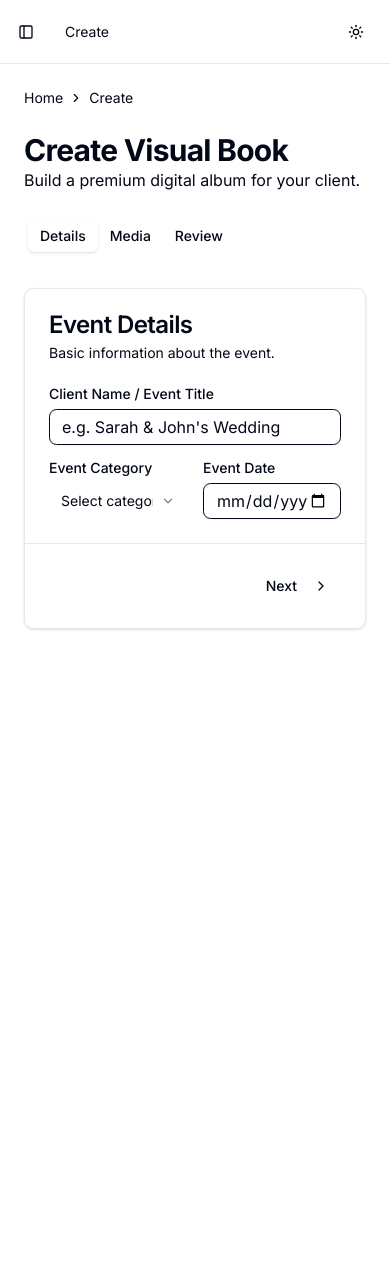
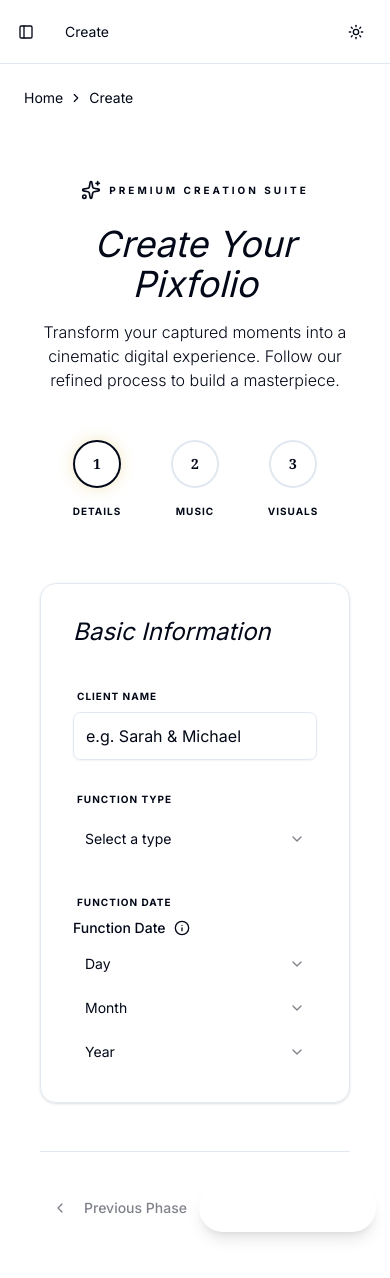
Before and after one commit to Sahil-Prajapati-8917/Album, a React (Vite) app in the folder frontend/: page /create in a window 390 px wide. Shown: the top 1278 px of the page. Before the commit the page ends 844 px from the top, so only its background shows below. Built offline with nearby package versions, Linux system fonts and the light colour scheme; a web font is replaced by a local one.

Commit message:
feat: Implement image previews for front and back covers and refine file upload UI with updated labels and styling.

```diff
--- a/frontend/src/features/album/pages/CreateNew.jsx
+++ b/frontend/src/features/album/pages/CreateNew.jsx
@@ -1,33 +1,32 @@
 import { useState } from 'react'
 import { useNavigate } from 'react-router-dom'
 import {
-  Save, ChevronRight, ChevronLeft, Upload, Music,
-  Image as ImageIcon, CheckCircle2, X,
+  ChevronRight, ChevronLeft, Sparkles, Wand2
 } from 'lucide-react'
 import { Button } from '@/components/ui/button'
-import { Input } from '@/components/ui/input'
-import { Label } from '@/components/ui/label'
-import { Tabs, TabsContent, TabsList, TabsTrigger } from "@/components/ui/tabs"
-import {
-  Card, CardContent, CardDescription, CardFooter, CardHeader, CardTitle,
-} from "@/components/ui/card"
-import {
-  Select, SelectContent, SelectItem, SelectTrigger, SelectValue,
-} from "@/components/ui/select"
-import { Separator } from "@/components/ui/separator"
-import { Badge } from '@/components/ui/badge'
+import { motion, AnimatePresence } from 'framer-motion'
+
+// Modular Components
+import CreateSteps from '../components/CreateSteps'
+import BasicInfoStep from '../components/BasicInfoStep'
+import MusicSelectionStep from '../components/MusicSelectionStep'
+import VisualsStep from '../components/VisualsStep'
+import VisualBookViewer from '../components/VisualBookViewer'
 
 const CreateNew = () => {
   const navigate = useNavigate()
-  const [activeTab, setActiveTab] = useState("basic")
+  const [currentStep, setCurrentStep] = useState(1)
   const [isSubmitting, setIsSubmitting] = useState(false)
+  const [isPreviewMode, setIsPreviewMode] = useState(false)
+  const [isPlaying, setIsPlaying] = useState(false)
+  const [errors, setErrors] = useState({})
 
   const [formData, setFormData] = useState({
     clientName: '',
     functionType: '',
     functionDate: '',
-    musicTrack: 'wedding-bells.mp3',
-    volume: 50,
+    musicTrack: 'romantic-wedding.mp3',
+    volume: 60,
     frontCover: null,
     backCover: null,
     innerSheets: []
@@ -40,316 +39,248 @@ const CreateNew = () => {
   ]
 
   const defaultMusicTracks = [
-    { name: 'Wedding Bells', file: 'wedding-bells.mp3' },
-    { name: 'Celebration Theme', file: 'celebration.mp3' },
-    { name: 'Romantic Melody', file: 'romantic.mp3' },
-    { name: 'Party Beats', file: 'party-beats.mp3' },
-    { name: 'Corporate Tune', file: 'corporate.mp3' }
+    { name: 'Romantic Wedding', file: 'romantic-wedding.mp3' },
+    { name: 'Celebration Joy', file: 'celebration-joy.mp3' },
+    { name: 'Classic Elegance', file: 'classic-elegance.mp3' },
+    { name: 'Modern Love', file: 'modern-love.mp3' },
+    { name: 'Ambient Soft', file: 'ambient-soft.mp3' }
   ]
 
-  const handleChange = (field, value) => {
-    setFormData(prev => ({ ...prev, [field]: value }))
+  const steps = [
+    { id: 1, title: 'Details', description: 'Event Information' },
+    { id: 2, title: 'Music', description: 'Background Score' },
+    { id: 3, title: 'Visuals', description: 'Photos & Covers' },
+  ]
+
+  const toTitleCase = (str) => {
+    if (!str) return ''
+    return str.split('-').map(word => word.charAt(0).toUpperCase() + word.slice(1)).join(' ')
   }
 
   const handleFileUpload = (e, field) => {
     const file = e.target.files[0]
-    if (file) handleChange(field, file)
+    if (file) {
+      setFormData(prev => ({ ...prev, [field]: file }))
+      if (errors[field]) setErrors(prev => ({ ...prev, [field]: '' }))
+    }
   }
 
   const handleMultipleFileUpload = (e) => {
     const files = Array.from(e.target.files)
     setFormData(prev => ({ ...prev, innerSheets: [...prev.innerSheets, ...files] }))
+    if (errors.innerSheets) setErrors(prev => ({ ...prev, innerSheets: '' }))
   }
 
-  const removeSheet = (index) => {
+  const removeFile = (index) => {
     setFormData(prev => ({
       ...prev,
       innerSheets: prev.innerSheets.filter((_, i) => i !== index)
     }))
   }
 
-  const handleSubmit = async (e) => {
-    e.preventDefault()
+  const toggleMusic = () => setIsPlaying(!isPlaying)
+
+  const validateStep = () => {
+    const newErrors = {}
+    if (currentStep === 1) {
+      if (!formData.clientName) newErrors.clientName = 'Client name is required'
+      if (!formData.functionType) newErrors.functionType = 'Event type is required'
+      if (!formData.functionDate) newErrors.functionDate = 'Event date is required'
+    } else if (currentStep === 3) {
+      if (!formData.frontCover) newErrors.frontCover = 'First page (front cover) is required'
+      if (!formData.backCover) newErrors.backCover = 'Last page (back cover) is required'
+      if (formData.innerSheets.length === 0) newErrors.innerSheets = 'At least one inner sheet is required'
+    }
+    setErrors(newErrors)
+    return Object.keys(newErrors).length === 0
+  }
+
+  const nextStep = () => {
+    if (validateStep()) {
+      setCurrentStep(prev => prev + 1)
+    }
+  }
+
+  const prevStep = () => {
+    setCurrentStep(prev => prev - 1)
+  }
+
+  const generateSpreads = () => {
+    const spreads = []
+    const allPhotos = [
+      formData.frontCover,
+      ...formData.innerSheets,
+      formData.backCover
+    ].filter(Boolean)
+
+    // Convert File objects to URLs for the viewer
+    const photoUrls = allPhotos.map(file => {
+      if (file instanceof File) {
+        return URL.createObjectURL(file)
+      }
+      return file
+    })
+
+    // Create spreads (2 photos per spread)
+    for (let i = 0; i < photoUrls.length; i += 2) {
+      spreads.push({
+        id: Math.floor(i / 2) + 1,
+        leftPage: { image: photoUrls[i], caption: "" },
+        rightPage: { image: photoUrls[i + 1] || photoUrls[i], caption: "" }
+      })
+    }
+    return spreads
+  }
+
+  const handleSubmit = async () => {
+    if (!validateStep()) return
+
     setIsSubmitting(true)
+    // Simulate API call
     setTimeout(() => {
       const albumId = Date.now()
       const newAlbum = {
-        id: `TASK-${albumId.toString().slice(-4)}`,
-        albumName: `${formData.clientName} - ${formData.functionType}`,
+        id: `ALBUM-${albumId.toString().slice(-4)}`,
+        albumName: formData.clientName,
+        clientName: formData.clientName,
+        functionDate: formData.functionDate,
+        functionType: formData.functionType,
+        songName: defaultMusicTracks.find(t => t.file === formData.musicTrack)?.name || 'Standard',
         totalSheets: formData.innerSheets.length + 2,
-        clientName: formData.clientName,
-        date: formData.functionDate,
-        type: formData.functionType.charAt(0).toUpperCase() + formData.functionType.slice(1),
-        status: 'Todo',
-        priority: 'Medium',
+        status: 'Done',
+        priority: 'High',
         label: 'Feature',
         views: '0',
+        spreads: generateSpreads()
       }
+
       const existingAlbums = JSON.parse(localStorage.getItem('albums') || '[]')
       localStorage.setItem('albums', JSON.stringify([...existingAlbums, newAlbum]))
+
       setIsSubmitting(false)
-      navigate('/all-pixfolio')
-    }, 1500)
+      setIsPreviewMode(true)
+    }, 2000)
   }
 
-  const steps = [
-    { id: 'basic', label: 'Details', step: 1 },
-    { id: 'media', label: 'Media', step: 2 },
-    { id: 'review', label: 'Review', step: 3 },
-  ]
-
-  const currentStep = steps.findIndex(s => s.id === activeTab) + 1
+  if (isPreviewMode) {
+    return (
+      <div className="fixed inset-0 z-[100] bg-background">
+        <VisualBookViewer
+          spreads={generateSpreads()}
+          title={formData.clientName}
+        />
+        <div className="fixed bottom-8 right-8 z-[110] flex gap-4">
+          <Button
+            variant="outline"
+            onClick={() => setIsPreviewMode(false)}
+            className="border-gold/30 text-gold hover:bg-gold/5"
+          >
+            Back to Edit
+          </Button>
+          <Button
+            onClick={() => navigate('/all-pixfolio')}
+            className="bg-gold hover:bg-gold/90 text-white shadow-xl"
+          >
+            Go to All Pixfolios
+          </Button>
+        </div>
+      </div>
+    )
+  }
 
   return (
-    <div className="flex-1 space-y-6">
-      <div>
-        <h1 className="text-3xl font-bold tracking-tight">Create Visual Book</h1>
-        <p className="text-muted-foreground">
-          Build a premium digital album for your client.
+    <div className="max-w-5xl mx-auto py-10 px-4 sm:px-6 lg:px-8">
+      <div className="text-center mb-12">
+        <motion.div
+          initial={{ opacity: 0, y: -20 }}
+          animate={{ opacity: 1, y: 0 }}
+          className="inline-flex items-center justify-center p-2 bg-gold/5 rounded-full mb-4"
+        >
+          <Sparkles className="h-5 w-5 text-gold mr-2" />
+          <span className="text-[10px] font-bold uppercase tracking-[0.3em] text-gold">Premium Creation Suite</span>
+        </motion.div>
+        <h1 className="text-4xl sm:text-5xl font-serif text-foreground mb-4 italic">Create Your Pixfolio</h1>
+        <p className="text-muted-foreground font-light max-w-2xl mx-auto">
+          Transform your captured moments into a cinematic digital experience. Follow our refined process to build a masterpiece.
         </p>
       </div>
 
-      <Tabs value={activeTab} onValueChange={setActiveTab} className="space-y-6">
-        <TabsList>
-          {steps.map(s => (
-            <TabsTrigger key={s.id} value={s.id}>
-              {s.label}
-            </TabsTrigger>
-          ))}
-        </TabsList>
+      <CreateSteps steps={steps} currentStep={currentStep} />
 
-        {/* Step 1: Basic Details */}
-        <TabsContent value="basic">
-          <Card className="max-w-2xl">
-            <CardHeader>
-              <CardTitle>Event Details</CardTitle>
-              <CardDescription>Basic information about the event.</CardDescription>
-            </CardHeader>
-            <CardContent className="space-y-4">
-              <div className="space-y-2">
-                <Label htmlFor="clientName">Client Name / Event Title</Label>
-                <Input
-                  id="clientName"
-                  placeholder="e.g. Sarah & John's Wedding"
-                  value={formData.clientName}
-                  onChange={(e) => handleChange('clientName', e.target.value)}
+      <div className="mt-12 bg-background relative">
+        <AnimatePresence mode="wait">
+          {currentStep === 1 && (
+            <BasicInfoStep
+              key="step1"
+              formData={formData}
+              setFormData={setFormData}
+              errors={errors}
+              setErrors={setErrors}
+              functionTypes={functionTypes}
+              toTitleCase={toTitleCase}
             />
-              </div>
-              <div className="grid grid-cols-2 gap-4">
-                <div className="space-y-2">
-                  <Label>Event Category</Label>
-                  <Select
-                    value={formData.functionType}
-                    onValueChange={(val) => handleChange('functionType', val)}
+          )}
+
+          {currentStep === 2 && (
+            <MusicSelectionStep
+              key="step2"
+              formData={formData}
+              setFormData={setFormData}
+              isPlaying={isPlaying}
+              toggleMusic={toggleMusic}
+              defaultMusicTracks={defaultMusicTracks}
+            />
+          )}
+
+          {currentStep === 3 && (
+            <VisualsStep
+              key="step3"
+              formData={formData}
+              handleFileUpload={handleFileUpload}
+              handleMultipleFileUpload={handleMultipleFileUpload}
+              removeFile={removeFile}
+              errors={errors}
+            />
+          )}
+        </AnimatePresence>
+
+        <div className="mt-12 flex items-center justify-between border-t border-gold/10 pt-8">
+          <Button
+            variant="ghost"
+            onClick={prevStep}
+            disabled={currentStep === 1 || isSubmitting}
+            className="text-muted-foreground hover:text-gold transition-colors"
           >
-                    <SelectTrigger>
-                      <SelectValue placeholder="Select category" />
-                    </SelectTrigger>
-                    <SelectContent>
-                      {functionTypes.map(type => (
-                        <SelectItem key={type} value={type}>
-                          {type.charAt(0).toUpperCase() + type.slice(1)}
-                        </SelectItem>
-                      ))}
-                    </SelectContent>
-                  </Select>
-                </div>
-                <div className="space-y-2">
-                  <Label htmlFor="functionDate">Event Date</Label>
-                  <Input
-                    id="functionDate"
-                    type="date"
-                    value={formData.functionDate}
-                    onChange={(e) => handleChange('functionDate', e.target.value)}
-                  />
-                </div>
-              </div>
-            </CardContent>
-            <CardFooter className="border-t pt-6 flex justify-end">
-              <Button onClick={() => setActiveTab("media")}>
-                Next <ChevronRight className="ml-2 h-4 w-4" />
+            <ChevronLeft className="mr-2 h-4 w-4" /> Previous Phase
           </Button>
-            </CardFooter>
-          </Card>
-        </TabsContent>
 
-        {/* Step 2: Media Upload */}
-        <TabsContent value="media">
-          <Card className="max-w-3xl">
-            <CardHeader>
-              <CardTitle>Visuals & Audio</CardTitle>
-              <CardDescription>Upload covers, inner sheets, and select a soundtrack.</CardDescription>
-            </CardHeader>
-            <CardContent className="space-y-6">
-              {/* Covers */}
-              <div className="grid grid-cols-2 gap-4">
-                <div className="space-y-2">
-                  <Label>Front Cover</Label>
-                  <label htmlFor="front-cover-upload" className="border-2 border-dashed rounded-lg p-6 flex flex-col items-center justify-center cursor-pointer hover:border-primary hover:bg-muted/50 transition-colors aspect-video">
-                    {formData.frontCover ? (
-                      <div className="flex flex-col items-center gap-2">
-                        <ImageIcon className="h-8 w-8 text-emerald-500" />
-                        <span className="text-sm font-medium truncate max-w-[150px]">{formData.frontCover.name}</span>
-                        <Badge variant="outline" className="text-emerald-600">Uploaded</Badge>
-                      </div>
+          {currentStep < 3 ? (
+            <Button
+              onClick={nextStep}
+              className="bg-gold hover:bg-gold/90 text-white px-8 py-6 rounded-full shadow-lg shadow-gold/20 group"
+            >
+              Continue to {steps[currentStep].title}
+              <ChevronRight className="ml-2 h-4 w-4 transition-transform group-hover:translate-x-1" />
+            </Button>
           ) : (
-                      <>
-                        <Upload className="h-8 w-8 text-muted-foreground mb-2" />
-                        <p className="text-sm font-medium">Upload front cover</p>
-                        <p className="text-xs text-muted-foreground">JPG, PNG up to 20MB</p>
-                      </>
-                    )}
-                    <Input type="file" className="hidden" id="front-cover-upload" onChange={(e) => handleFileUpload(e, 'frontCover')} accept="image/*" />
-                  </label>
-                </div>
-                <div className="space-y-2">
-                  <Label>Back Cover</Label>
-                  <label htmlFor="back-cover-upload" className="border-2 border-dashed rounded-lg p-6 flex flex-col items-center justify-center cursor-pointer hover:border-primary hover:bg-muted/50 transition-colors aspect-video">
-                    {formData.backCover ? (
-                      <div className="flex flex-col items-center gap-2">
-                        <ImageIcon className="h-8 w-8 text-emerald-500" />
-                        <span className="text-sm font-medium truncate max-w-[150px]">{formData.backCover.name}</span>
-                        <Badge variant="outline" className="text-emerald-600">Uploaded</Badge>
-                      </div>
-                    ) : (
-                      <>
-                        <Upload className="h-8 w-8 text-muted-foreground mb-2" />
-                        <p className="text-sm font-medium">Upload back cover</p>
-                        <p className="text-xs text-muted-foreground">JPG, PNG up to 20MB</p>
-                      </>
-                    )}
-                    <Input type="file" className="hidden" id="back-cover-upload" onChange={(e) => handleFileUpload(e, 'backCover')} accept="image/*" />
-                  </label>
-                </div>
-              </div>
-
-              <Separator />
-
-              {/* Inner Sheets */}
-              <div className="space-y-2">
-                <Label>Inner Sheets</Label>
-                <label htmlFor="inner-sheets-upload" className="border-2 border-dashed rounded-lg p-8 flex flex-col items-center justify-center cursor-pointer hover:border-primary hover:bg-muted/50 transition-colors">
-                  <Upload className="h-10 w-10 text-muted-foreground mb-3" />
-                  <p className="text-sm font-medium">
-                    {formData.innerSheets.length > 0
-                      ? `${formData.innerSheets.length} sheets uploaded`
-                      : 'Upload inner sheets'}
-                  </p>
-                  <p className="text-xs text-muted-foreground">Select multiple files</p>
-                  <Input type="file" multiple className="hidden" id="inner-sheets-upload" onChange={handleMultipleFileUpload} accept="image/*" />
-                </label>
-                {formData.innerSheets.length > 0 && (
-                  <div className="flex flex-wrap gap-2 mt-3">
-                    {formData.innerSheets.map((file, i) => (
-                      <Badge key={i} variant="secondary" className="pl-3 pr-1 py-1 gap-1">
-                        {file.name}
-                        <Button variant="ghost" size="icon" className="h-5 w-5 hover:bg-destructive/20" onClick={() => removeSheet(i)}>
-                          <X className="h-3 w-3" />
-                        </Button>
-                      </Badge>
-                    ))}
-                  </div>
-                )}
-              </div>
-
-              <Separator />
-
-              {/* Music */}
-              <div className="space-y-2">
-                <Label>Background Music</Label>
-                <Select
-                  value={formData.musicTrack}
-                  onValueChange={(val) => handleChange('musicTrack', val)}
+            <Button
+              onClick={handleSubmit}
+              disabled={isSubmitting}
+              className="bg-foreground hover:bg-foreground/90 text-background px-10 py-6 rounded-full shadow-xl group"
             >
-                  <SelectTrigger className="w-[300px]">
-                    <SelectValue placeholder="Select soundtrack" />
-                  </SelectTrigger>
-                  <SelectContent>
-                    {defaultMusicTracks.map(track => (
-                      <SelectItem key={track.file} value={track.file}>
-                        <div className="flex items-center gap-2">
-                          <Music className="h-4 w-4" />
-                          {track.name}
-                        </div>
-                      </SelectItem>
-                    ))}
-                  </SelectContent>
-                </Select>
-              </div>
-            </CardContent>
-            <CardFooter className="border-t pt-6 flex justify-between">
-              <Button variant="ghost" onClick={() => setActiveTab("basic")}>
-                <ChevronLeft className="mr-2 h-4 w-4" /> Back
-              </Button>
-              <Button onClick={() => setActiveTab("review")}>
-                Next <ChevronRight className="ml-2 h-4 w-4" />
-              </Button>
-            </CardFooter>
-          </Card>
-        </TabsContent>
-
-        {/* Step 3: Review */}
-        <TabsContent value="review">
-          <Card className="max-w-2xl">
-            <CardHeader>
-              <div className="flex items-center gap-3">
-                <div className="h-10 w-10 rounded-lg bg-emerald-500/10 flex items-center justify-center">
-                  <CheckCircle2 className="h-5 w-5 text-emerald-500" />
-                </div>
-                <div>
-                  <CardTitle>Review & Publish</CardTitle>
-                  <CardDescription>Confirm your details before publishing.</CardDescription>
-                </div>
-              </div>
-            </CardHeader>
-            <CardContent>
-              <div className="rounded-lg border divide-y">
-                <div className="flex justify-between items-center p-4">
-                  <span className="text-sm text-muted-foreground">Client / Event</span>
-                  <span className="text-sm font-medium">{formData.clientName || 'Not set'}</span>
-                </div>
-                <div className="flex justify-between items-center p-4">
-                  <span className="text-sm text-muted-foreground">Category</span>
-                  <Badge variant="outline" className="capitalize">{formData.functionType || 'Not set'}</Badge>
-                </div>
-                <div className="flex justify-between items-center p-4">
-                  <span className="text-sm text-muted-foreground">Date</span>
-                  <span className="text-sm font-medium">{formData.functionDate || 'Not set'}</span>
-                </div>
-                <div className="flex justify-between items-center p-4">
-                  <span className="text-sm text-muted-foreground">Total Sheets</span>
-                  <span className="text-sm font-medium">{formData.innerSheets.length + (formData.frontCover ? 1 : 0) + (formData.backCover ? 1 : 0)}</span>
-                </div>
-                <div className="flex justify-between items-center p-4">
-                  <span className="text-sm text-muted-foreground">Music</span>
-                  <span className="text-sm font-medium flex items-center gap-2">
-                    <Music className="h-4 w-4" />
-                    {defaultMusicTracks.find(t => t.file === formData.musicTrack)?.name || 'None'}
-                  </span>
-                </div>
-              </div>
-            </CardContent>
-            <CardFooter className="border-t pt-6 flex justify-between">
-              <Button variant="ghost" onClick={() => setActiveTab("media")}>
-                <ChevronLeft className="mr-2 h-4 w-4" /> Back
-              </Button>
-              <Button onClick={handleSubmit} disabled={isSubmitting}>
               {isSubmitting ? (
-                  <span className="flex items-center gap-2">
-                    <div className="animate-spin rounded-full h-4 w-4 border-b-2 border-current"></div>
-                    Publishing...
+                <span className="flex items-center">
+                  <Wand2 className="mr-2 h-5 w-5 animate-pulse" /> Creating...
                 </span>
               ) : (
-                  <span className="flex items-center gap-2">
-                    <Save className="h-4 w-4" />
-                    Publish Pixfolio
+                <span className="flex items-center">
+                  Create Pixfolio <Sparkles className="ml-2 h-4 w-4 text-gold" />
                 </span>
               )}
             </Button>
-            </CardFooter>
-          </Card>
-        </TabsContent>
-      </Tabs>
+          )}
+        </div>
+      </div>
     </div>
   )
 }
```
Also changed, not shown: frontend/src/features/album/components/VisualsStep.jsx (+65 -22 lines). Lines whose indentation alone changed are shown as unchanged.
